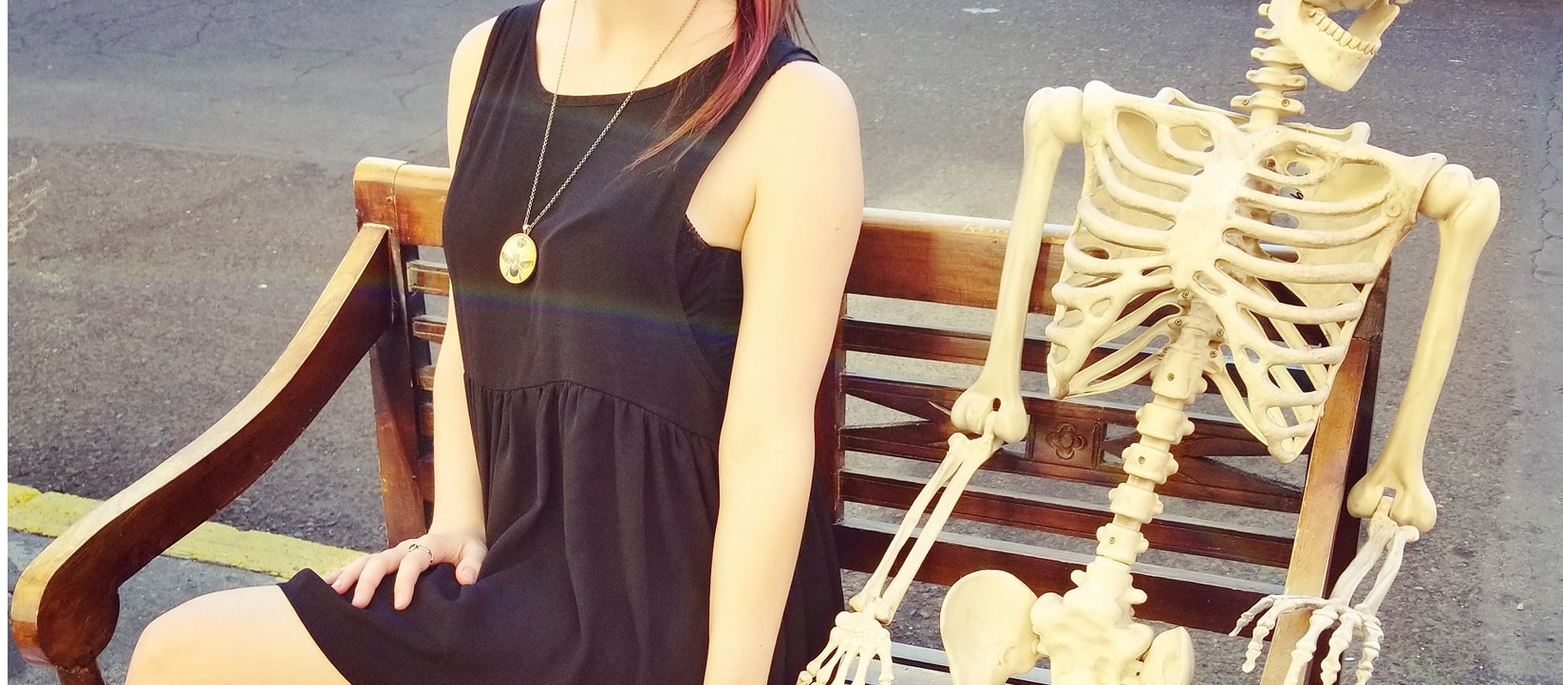
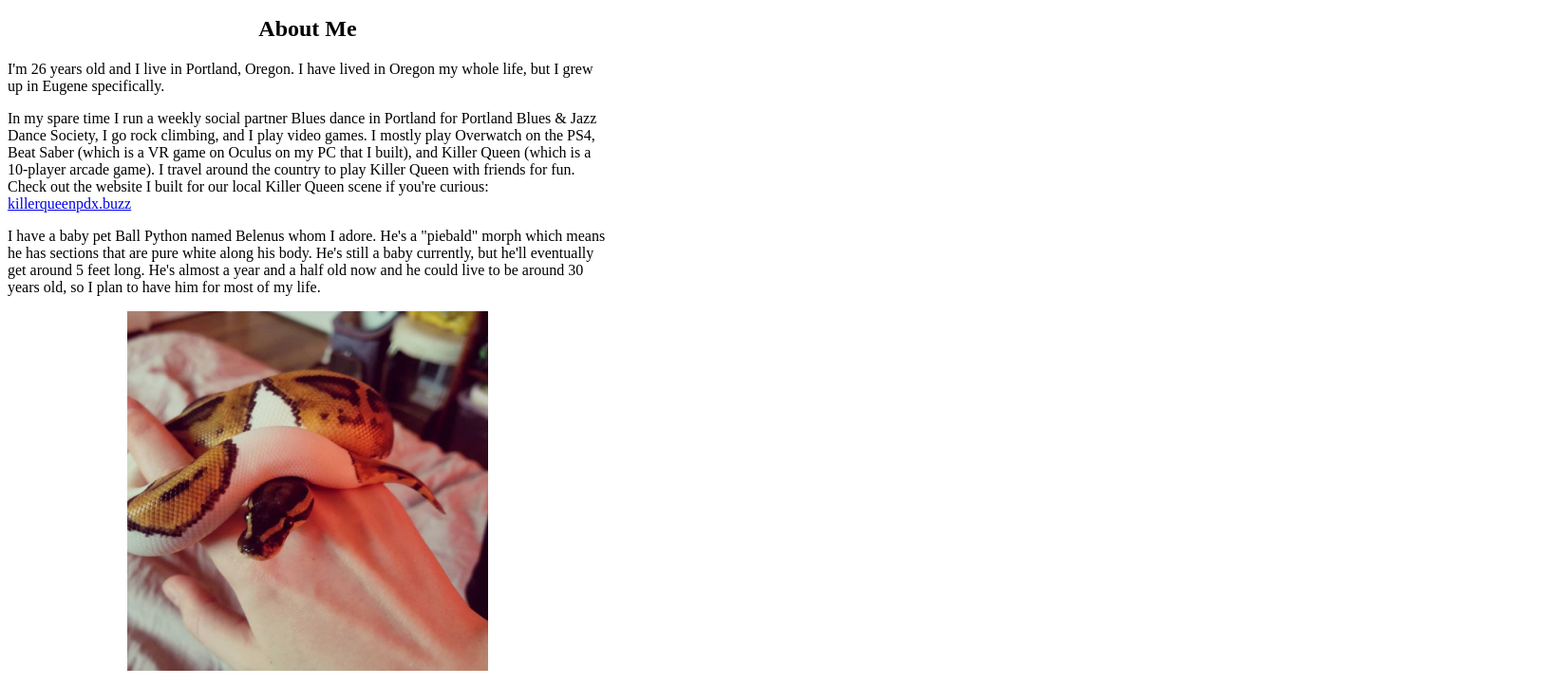
Before and after one commit to imandradesign/portfolio, a plain HTML site: page index.html in a window 1280 px wide. Shown: the part 546-1268 px from the top of the page at 95% size, 1646 px wide, since content can reach past the window. Drawn offline with Linux system fonts and the light colour scheme.

Commit message:
Add img folder with a few images. Update About Me section of index.html. Start working on CSS styles.

```diff
--- a/css/styles.css
+++ b/css/styles.css
@@ -0,0 +1,34 @@
+/*Center image and reduce size*/
+img#me {
+  max-width:370px;
+  margin-top:20px;
+  display:block;
+  margin-left:auto;
+  margin-right:auto;
+  width:50%;
+}
+
+/*Adjust Heading 1 text styles*/
+h1 {
+  text-align:center;
+}
+
+/*Add styles to separate columns of text on the page body*/
+.column-body {
+  float:none
+  align:center;;
+  max-width:50%;
+  text-align:left;
+}
+
+img#snake {
+  display:block;
+  margin-left:auto;
+  margin-right:auto;
+  width:60%;
+}
+
+/*Center Heading 2 text*/
+h2 {
+  text-align:center;
+}
--- a/index.html
+++ b/index.html
@@ -7,8 +7,13 @@
 </head>
 <body>
   <h1>Imandra's Portfolio Project</h1>
-  <img src="img/imandra.jpg" alt="Imandra McKenzie on a bench with a fake skeleton">
-  <h2>About Me</h2>
-
+  <img id="me" src="img/rock_climbing.jpg" alt="Imandra McKenzie rock climbing at Smith Rock in Central Oregon">
+  <div class="column-body">
+    <h2>About Me</h2>
+    <p>I'm 26 years old and I live in Portland, Oregon. I have lived in Oregon my whole life, but I grew up in Eugene specifically.</p>
+    <p>In my spare time I run a weekly social partner Blues dance in Portland for Portland Blues & Jazz Dance Society, I go rock climbing, and I play video games. I mostly play Overwatch on the PS4, Beat Saber (which is a VR game on Oculus on my PC that I built), and Killer Queen (which is a 10-player arcade game). I travel around the country to play Killer Queen with friends for fun. Check out the website I built for our local Killer Queen scene if you're curious: <a href="https://killerqueenpdx.buzz" target="_blank">killerqueenpdx.buzz</a></p>
+    <p>I have a baby pet Ball Python named Belenus whom I adore. He's a "piebald" morph which means he has sections that are pure white along his body. He's still a baby currently, but he'll eventually get around 5 feet long. He's almost a year and a half old now and he could live to be around 30 years old, so I plan to have him for most of my life.</p>
+    <img id="snake" src="img/belenus.jpg" alt="Close up of a baby piebald ball python snake face beind held in someone's hand">
+  </div>
 </body>
 </html>
```
Also changed, not shown: img/belenus.jpg (added), img/imandra.jpg (deleted), img/mountain.jpg (added), img/rock_climbing.jpg (added).
